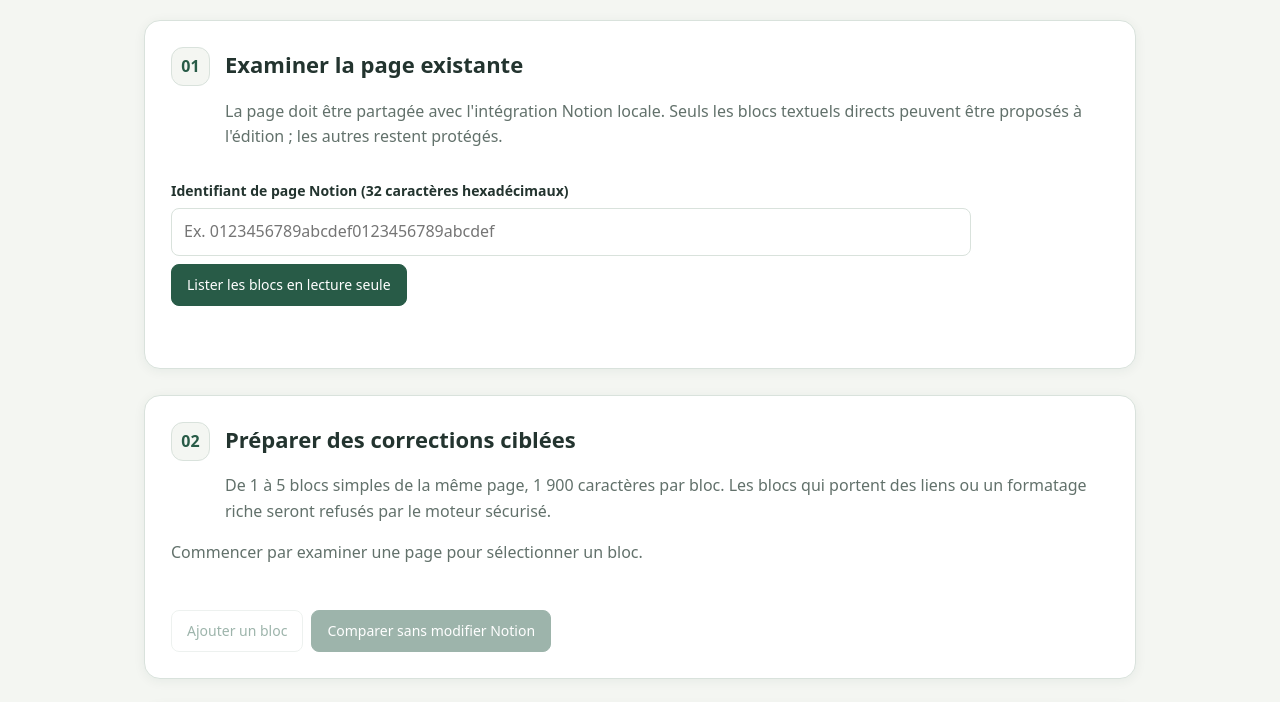
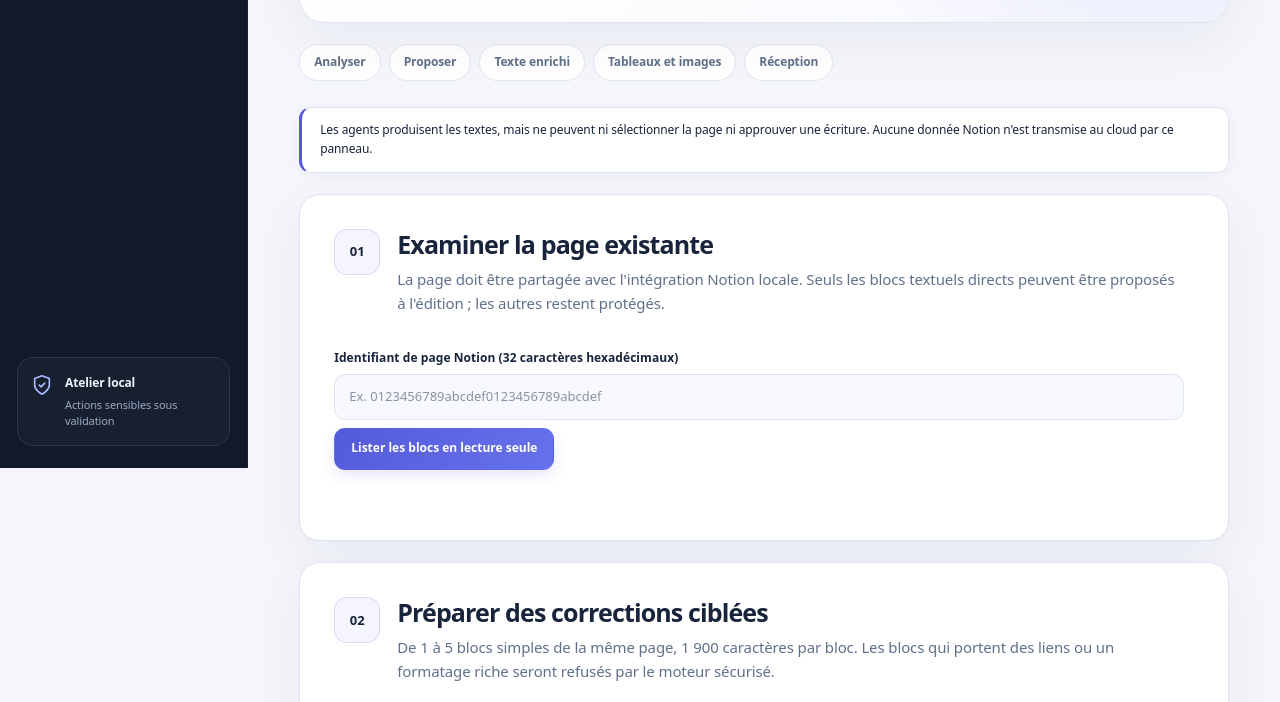
Before and after one commit to mathiasseguincadiche/OPENCLAW_LOCAL_FEDORA, a plain HTML site: page src/clawfedora/web/notion.html in a window 1280 px wide. Shown: the part 332-1034 px from the top of the page. Drawn offline with Linux system fonts and the light colour scheme.

Commit message:
feat(ui): enable shared modern workspace chrome and accessible navigation

```diff
--- a/src/clawfedora/web/notion.html
+++ b/src/clawfedora/web/notion.html
@@ -10,6 +10,8 @@
   <script src="/notion.js" defer></script>
   <script src="/notion-rich.js" defer></script>
   <script src="/notion-media.js" defer></script>
+  <link rel="stylesheet" href="/workbench.css">
+  <script src="/workbench.js" defer></script>
 </head>
 <body>
 <main>
```
